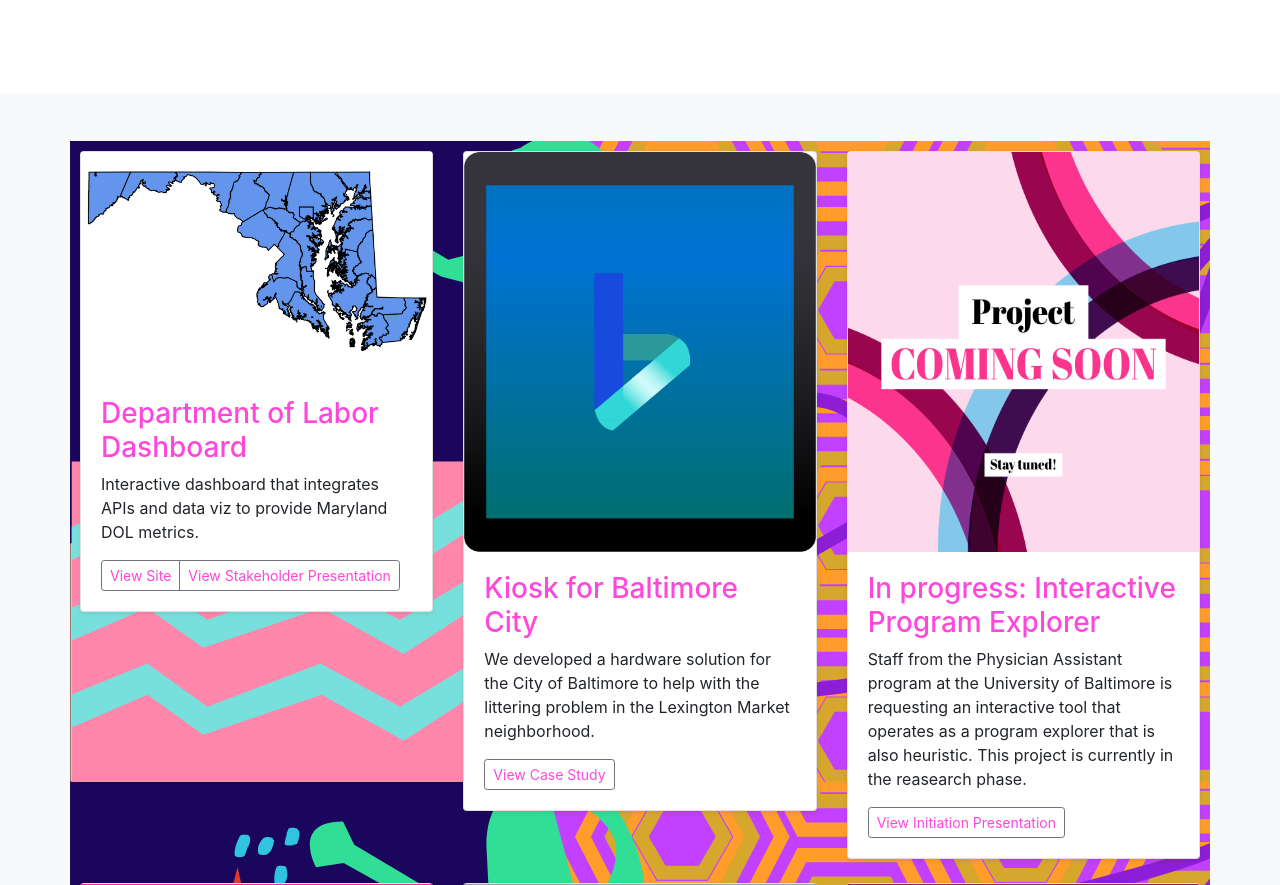
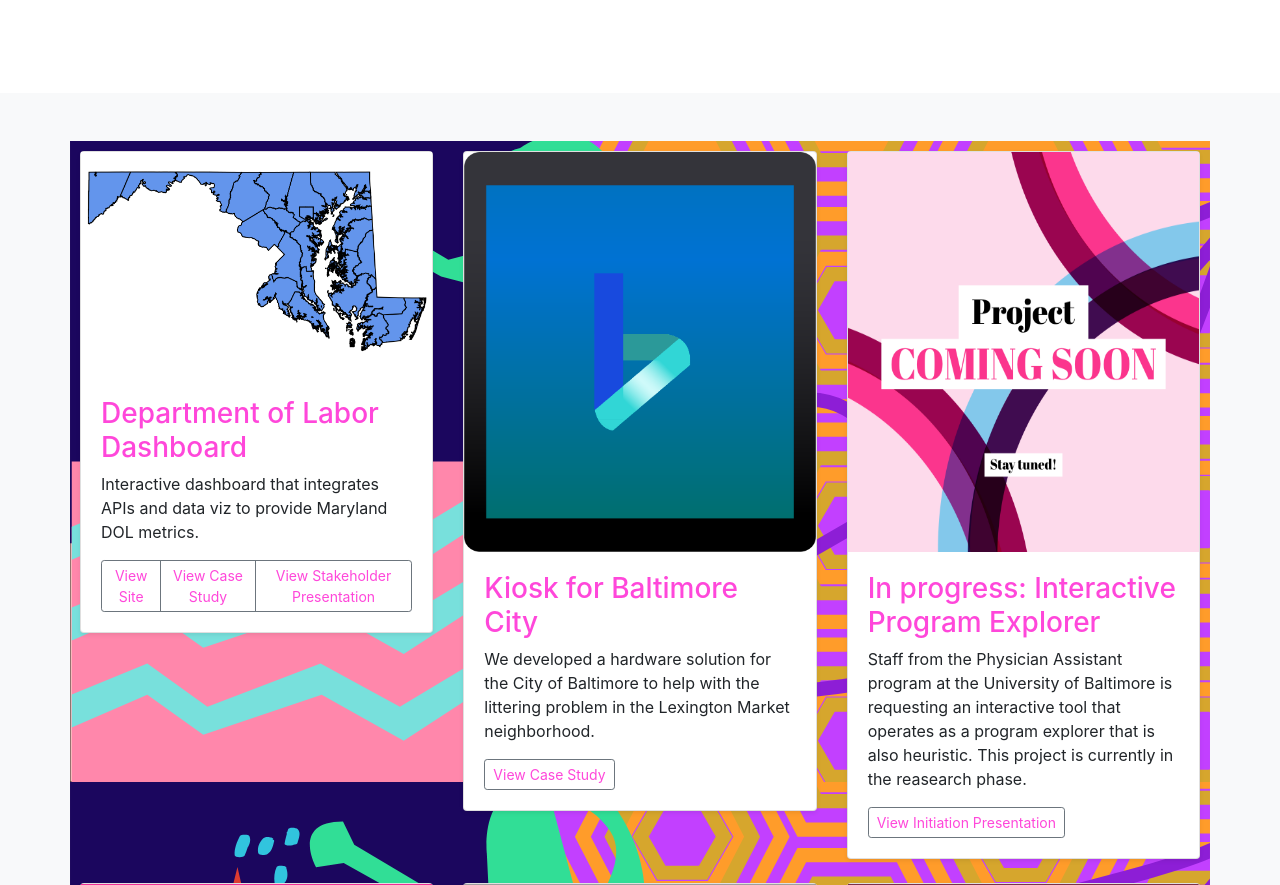
Before and after one commit to krisous95/twc, a plain HTML site: page album/index.html in a window 1280 px wide. Shown: the part 215-1100 px from the top of the page. Drawn offline with nearby package versions, Linux system fonts and the light colour scheme; grey boxes are pictures that could not be loaded.

Commit message:
Update index.html

```diff
--- a/album/index.html
+++ b/album/index.html
@@ -59,6 +59,7 @@
               <div class="d-flex justify-content-between align-items-center">
                 <div class="btn-group">
                   <button type="button" class="btn btn-sm btn-outline-secondary"><a href="https://krisous95.github.io/DOL/index.html" target="blank">View Site</a></button>
+                  <button type="button" class="btn btn-sm btn-outline-secondary"><a href="Case Study template-01.pdf" target="blank">View Case Study</a></button>
                   <button type="button" class="btn btn-sm btn-outline-secondary"><a href="DOL Pres.pdf" download target="blank">View Stakeholder Presentation</a></button>
 
                 </div>
```
